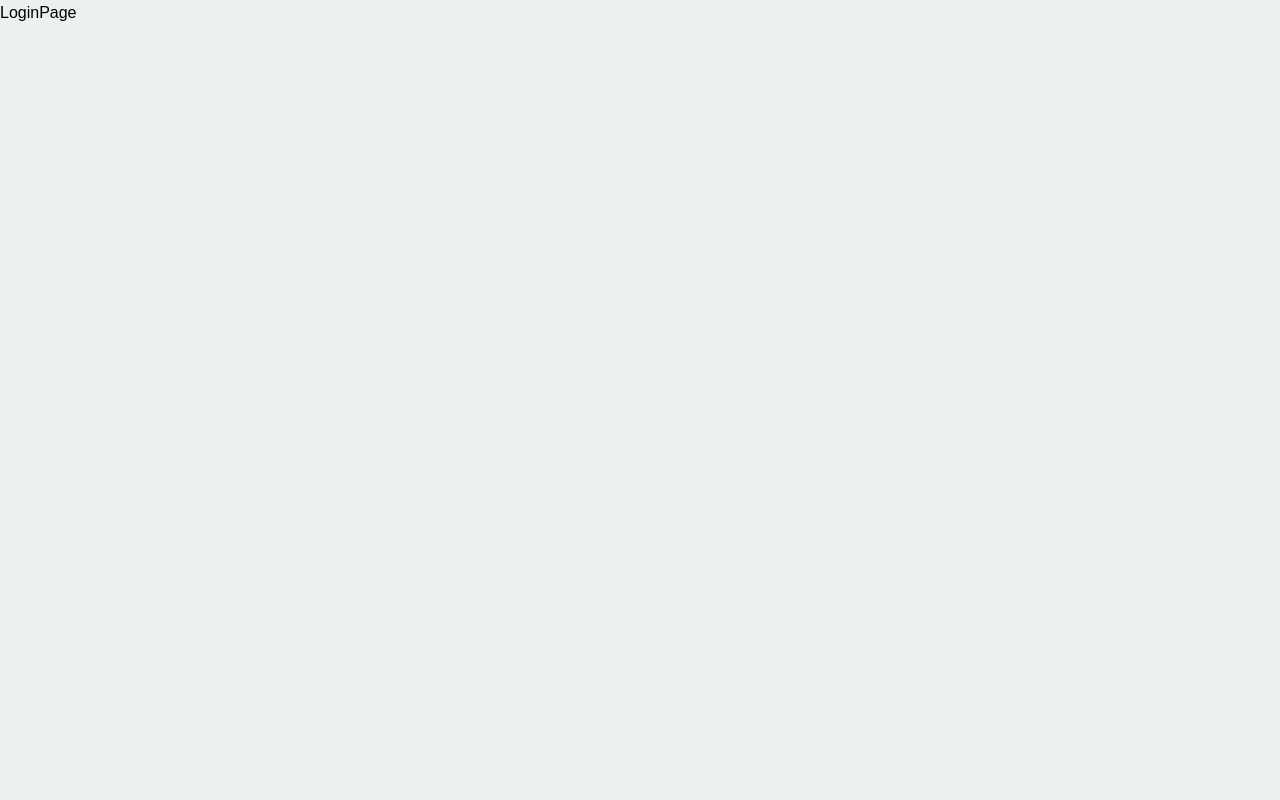
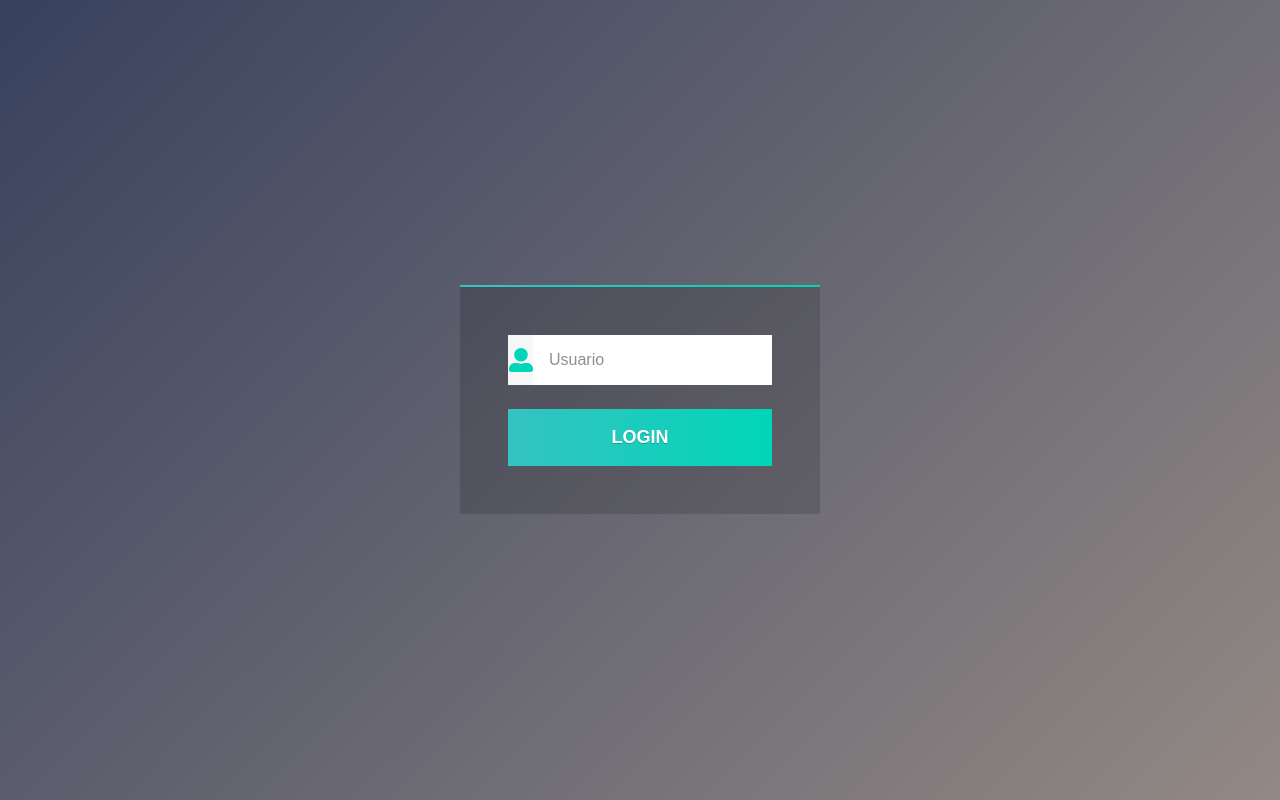
Before and after one commit to Agut14/cleverpy-app, a React (Create React App) app: page /login in a window 1280 px wide. Built offline with nearby package versions, Linux system fonts and the light colour scheme.

Commit message:
feat login interface and authcontext

```diff
--- a/src/App.tsx
+++ b/src/App.tsx
@@ -1,11 +1,12 @@
 import './App.css';
 import { AppRouter } from './router/AppRouter';
+import { AuthProvider } from './context/AuthProvider';
 
 function App() {
   return (
-   <>
+   <AuthProvider>
    <AppRouter />
-   </>
+   </AuthProvider>
   )
 }
 
--- a/src/app/pages/BuscarPage.tsx
+++ b/src/app/pages/BuscarPage.tsx
@@ -1,9 +1,10 @@
 import { useForm } from '../../hooks/useForm';
 import '../styles/buscarPage.scss'
-import { useLocation, useNavigate } from 'react-router-dom';
+import { NavLink, useLocation, useNavigate } from 'react-router-dom';
 import queryString from 'query-string';
 import { useSearch } from '../hooks/useSearch';
 import { RiDoubleQuotesL, RiDoubleQuotesR } from "react-icons/ri";
+import { FiEdit3 } from "react-icons/fi";
 
 
 export const BuscarPage = () => {
@@ -70,14 +71,16 @@ export const BuscarPage = () => {
 
       <div className='post-search'>
           <div>{ posts?.map(post => (
-            <div key={post.id} className='post-search-item'><RiDoubleQuotesL /> { post.body } <RiDoubleQuotesR /></div>
-          )) }</div>
+            <div key={post.id} className='post-search-item'>
+              <RiDoubleQuotesL /> { post.body } <RiDoubleQuotesR />
+              <NavLink to={`/edit/${post.id}`}>
+                <button className='edit-search-page'><FiEdit3 /></button>
+              </NavLink>
+            </div>
+            ))}
+          </div>
         </div>
       </div>
     </div>
-
-
-
-
   )
 }
--- a/src/app/styles/buscarPage.scss
+++ b/src/app/styles/buscarPage.scss
@@ -79,3 +79,8 @@
     border-radius: 10px;
     box-shadow: 1px 1px 5px rgb(107, 105, 105);
 }
+
+.edit-search-page {
+  margin-left: 5px;
+  cursor: pointer;
+}
--- a/src/auth/pages/LoginPage.tsx
+++ b/src/auth/pages/LoginPage.tsx
@@ -1,9 +1,53 @@
-import React from 'react'
+import '../styles/loginStyles.scss';
+import { FaUserAlt } from "react-icons/fa";
+import { RiLockPasswordFill } from "react-icons/ri";
+import { useNavigate } from 'react-router-dom';
+import { useContext } from 'react';
+import { AuthContext } from '../../context/AuthContext';
+import { useForm } from '../../hooks/useForm';
+
 
 export const LoginPage = () => {
+
+  const { authLogin } = useContext(AuthContext)
+  const navigate = useNavigate();
+  const { username, sendData, onHandleChange } = useForm({
+    username: ''
+  });
+
+  const onLoginUser = (event: React.FormEvent, username: string = '') => {
+    event.preventDefault();
+    authLogin( username );
+    navigate('/', {
+      replace: true
+    });
+  }
+
   return (
     <>
-    <div>LoginPage</div>
+    <div className='login-container'>
+      <div className='login-subcontainer'>
+      <form className='login-form' onSubmit={ (event) => onLoginUser(event, username) }>
+        <div className="flex-row">
+          <label className="lf--label" htmlFor="username">
+            <FaUserAlt />
+          </label>
+          <input
+            id="username"
+            className='lf--input'
+            placeholder='Usuario'
+            name="username"
+            type='text'
+            value={ username }
+            onChange={(event) => onHandleChange(event.target)}/>
+        </div>
+        <input
+          className='lf--submit'
+          type='submit'
+          value='LOGIN'/>
+      </form>
+      </div>
+    </div>
     </>
 
   )
--- /dev/null
+++ b/src/auth/styles/loginStyles.scss
@@ -0,0 +1,123 @@
+$left-color:  #242e4d;
+$right-color: #897e79;
+$green-dark:  #35c3c1;
+$green-light: #00d6b7;
+$gray:        #8f8f8f;
+$gray-light:  #f5f6f8;
+
+* {
+  -webkit-font-smoothing: antialiased;
+  text-rendering: optimizeLegibility;
+}
+
+.login-container, .login-subcontainer { height: 100%; }
+.login-subcontainer {
+  display: flex;
+  align-items: center;
+  justify-content: center;
+  flex-direction: column;
+  position: relative;
+  height: 100vh;
+
+  background: linear-gradient(
+    135deg,
+    rgba($left-color, .9),
+    rgba($right-color, .9)
+  );
+  font-family: 'Roboto', helvetica, arial, sans-serif;
+  font-size: 1.5em;
+
+  &:before {
+    content: '';
+    position: absolute;
+    top: 0; left: 0;
+    height: 100%; width: 100%;
+  }
+}
+
+.login-form {
+  width: 100%;
+  padding: 2em;
+  position: relative;
+  background: rgba(black, .15);
+
+  &:before {
+    content: '';
+    position: absolute;
+    top: -2px; left: 0;
+    height: 2px; width: 100%;
+
+    background: linear-gradient(
+      to right,
+      $green-dark,
+      $green-light
+    );
+  }
+
+  @media screen and (min-width: 600px) {
+    width: 50vw;
+    max-width: 15em;
+  }
+}
+
+  .flex-row {
+    display: flex;
+    margin-bottom: 1em;
+  }
+
+  .lf--label {
+    width: 2em;
+    display: flex;
+    align-items: center;
+    justify-content: center;
+    color: $green-light;
+    background: $gray-light;
+    cursor: pointer;
+  }
+  .lf--input {
+    flex: 1;
+    padding: 1em;
+    border: 0;
+    color: $gray;
+    font-size: 1rem;
+
+    &:focus {
+      outline: none;
+      transition: transform .15s ease;
+      transform: scale(1.1);
+    }
+  }
+
+  .lf--submit {
+    display: block;
+    padding: 1em;
+    width: 100%;
+
+    background: linear-gradient(
+      to right,
+      $green-dark,
+      $green-light
+    );
+    border: 0;
+    color: #fff;
+    cursor: pointer;
+    font-size: .75em;
+    font-weight: 600;
+    text-shadow: 0 1px 0 rgba(black, .2);
+
+    &:focus {
+      outline: none;
+      transition: transform .15s ease;
+      transform: scale(1.1);
+    }
+  }
+
+.lf--forgot {
+  margin-top: 1em;
+  color: $green-light;
+  font-size: .65em;
+  text-align: center;
+  position: relative;
+}
+
+::placeholder { color: $gray; }
--- /dev/null
+++ b/src/auth/types.ts
@@ -0,0 +1,4 @@
+export const authTypes = {
+    login: 'Auth Login',
+    logout: 'Auth Logout',
+}
--- /dev/null
+++ b/src/context/AuthContext.tsx
@@ -0,0 +1,11 @@
+import React from "react";
+import { createContext } from "react";
+import { AuthState } from "../interfaces/authState";
+
+type AuthContextProps = {
+    authState: AuthState,
+    authLogin: ( username: string ) => void
+}
+
+
+export const AuthContext = createContext({} as AuthContextProps);
--- /dev/null
+++ b/src/context/AuthProvider.tsx
@@ -0,0 +1,28 @@
+import { useReducer } from 'react';
+import { AuthContext } from './AuthContext';
+import { authReducer, initialStateAuth } from './authReducer';
+import { authTypes } from '../auth/types';
+
+interface providerProps {
+    children: JSX.Element | JSX.Element[]
+}
+
+export const AuthProvider = ({ children }: providerProps) => {
+
+   const [ authState, dispatch ] = useReducer( authReducer, initialStateAuth );
+
+
+   const authLogin = async( username = '' ) => {
+    dispatch({ type: 'Auth Login', payload: { username }})
+   }
+
+    return (
+        <AuthContext.Provider value= {{
+            authLogin,
+            authState
+        }} >
+            { children }
+        </AuthContext.Provider>
+
+    )
+}
--- /dev/null
+++ b/src/context/authReducer.ts
@@ -0,0 +1,33 @@
+import { AuthState } from '../interfaces/authState';
+import { authTypes } from '../auth/types';
+
+export const initialStateAuth: AuthState = {
+    logged: false,
+    username: ''
+}
+
+type AuthAction =
+    | { type: 'Auth Login', payload: { username: string, logged?: boolean} }
+    | { type: 'Auth Logout', payload: { username: string } }
+
+export const authReducer = (state: AuthState = initialStateAuth, action: AuthAction) => {
+
+    switch(action.type){
+        case authTypes.login:
+            return {
+                ...state,
+                logged: true,
+                username: action.payload.username
+            }
+
+        case authTypes.logout:
+            return {
+                logged: false,
+                username: ''
+            }
+
+        default:
+            return state;
+    }
+
+}
--- /dev/null
+++ b/src/interfaces/authState.ts
@@ -0,0 +1,4 @@
+export interface AuthState {
+    logged: boolean,
+    username: string
+}
--- a/src/ui/components/navbar/NavBar.css
+++ b/src/ui/components/navbar/NavBar.css
@@ -18,7 +18,7 @@
 	display: block;
 }
 
-.main-nav li {
+.main-nav .nav-link, .navbar-logout, .navbar-span  {
 	color: #34495e;
 	font-size: 17px;
     transition: 0.3s ease-in-out;
@@ -56,10 +56,20 @@
 		width: 100%;
 		margin: 0 auto;
 	}
-    .main-nav li:hover {
+    .main-nav .nav-link:hover {
         color: #718daa;
         font-size: 17px;
     }
+
+	.main-nav .navbar-logout:hover {
+		color:rgb(223, 70, 70);
+		cursor: pointer;
+		font-size: 17px;
+	}
+
+	.main-nav .navbar-span:hover {
+		font-size: 17px;
+	}
 
 }
 
@@ -75,10 +85,16 @@
         padding-left: 30px;
     }
 
-    .main-nav li:hover {
+    .main-nav .nav-link:hover {
         color: #718daa;
-        font-size: 19px;
+        font-size: 18px;
     }
+
+	.main-nav .navbar-logout:hover {
+		color:rgb(223, 70, 70);
+		font-size: 18px;
+		cursor: pointer
+	}
 
     .main-nav {
         margin-top: 5px;
--- a/src/ui/components/navbar/NavBar.tsx
+++ b/src/ui/components/navbar/NavBar.tsx
@@ -1,8 +1,22 @@
 
-import { Link } from 'react-router-dom'
+import { Link, useNavigate } from 'react-router-dom';
 import './NavBar.css'
+import { useContext } from 'react';
+import { AuthContext } from '../../../context/AuthContext';
 
 export const NavBar = () => {
+
+  const { authState } = useContext(AuthContext);
+  const user = authState.username;
+
+  const navigate = useNavigate();
+
+  const onLogout = () => {
+    navigate('/login', {
+      replace: true
+      });
+  }
+
   return (
     <header className="header">
 		<h1 className="logo"><Link
@@ -11,12 +25,26 @@ export const NavBar = () => {
             CleverpyApp
           </Link></h1>
       <ul className="main-nav">
+
+        { user && <li>
+          <span className='navbar-span'>
+            Hola{ `, ${user}` }
+          </span>
+        </li>}
+
         <li>
           <Link
-            className='navbar-link'
+            className='nav-link'
             to='about'>
               About
-            </Link>
+          </Link>
+        </li>
+
+        <li>
+          <span className='navbar-logout'
+          onClick={ onLogout }>
+            Logout
+          </span>
         </li>
 
       </ul>
```
